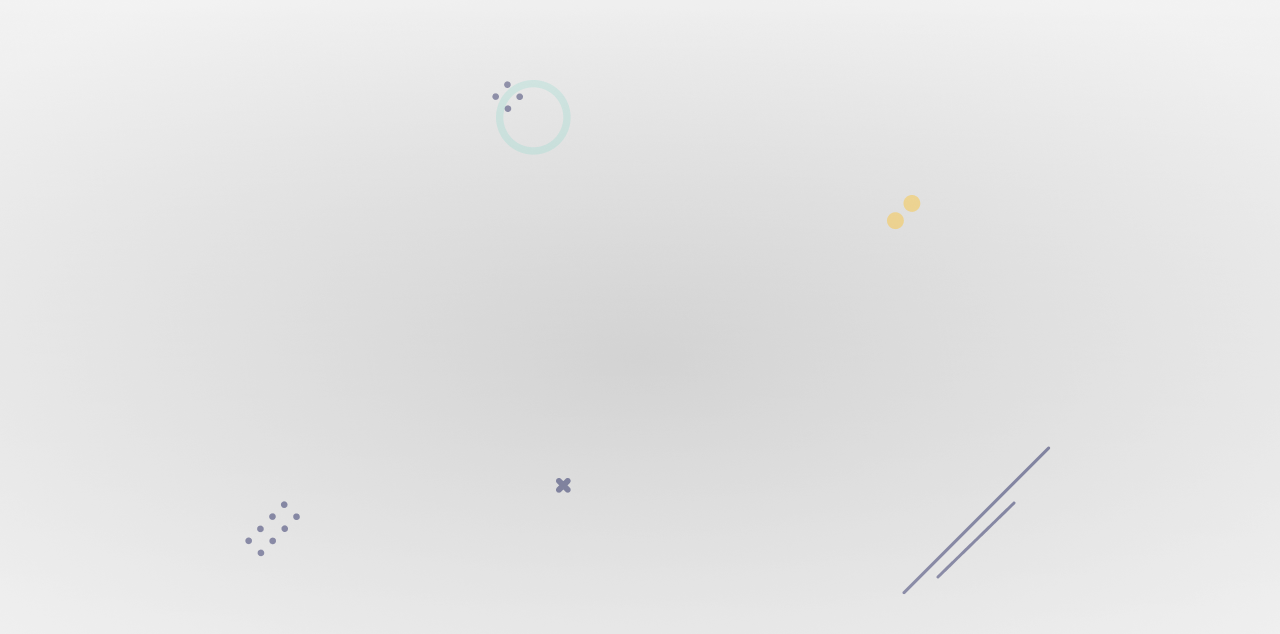
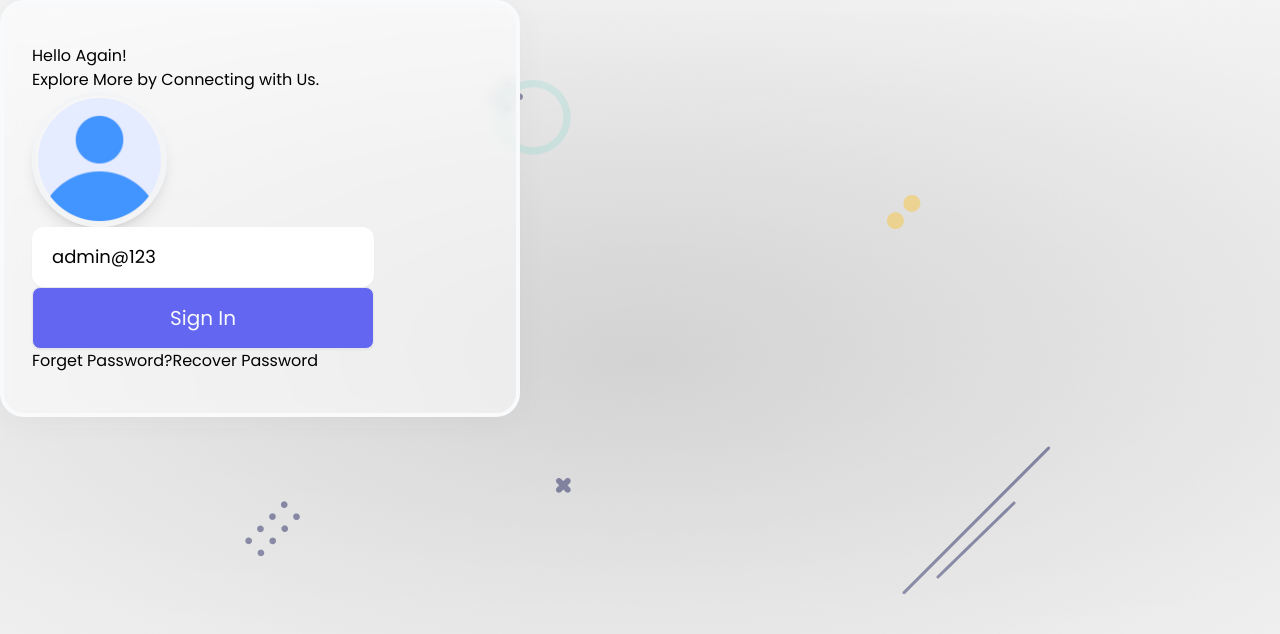
Before and after one commit to htetsoemoe/mern-login-app-with-reset-email, a React (Vite) app in the folder client/: page /password in a window 1280 px wide. Before the commit this address had no page. Shown: the top 634 px of the page. Built offline with nearby package versions, Linux system fonts and the light colour scheme.

Commit message:
using formik in Password component

```diff
--- a/client/src/App.jsx
+++ b/client/src/App.jsx
@@ -7,6 +7,7 @@
 import Recovery from './components/Recovery'
 import Profile from './components/Profile'
 import PageNotFound from './components/PageNotFound'
+import Password from './components/Password'
 
 const App = () => {
   return (
@@ -14,6 +15,9 @@
       <Routes>
         <Route path='/' element={<Username />} />
         <Route path='/register' element={<Register />} />
+        <Route path='/password' element={<Password />} />
+        <Route path='/recovery' element={<Recovery />} />
+        <Route path='/profile' element={<Profile />} />
       </Routes>
     </BrowserRouter>
   )
--- /dev/null
+++ b/client/src/components/Password.jsx
@@ -0,0 +1,66 @@
+import React from 'react'
+import { Link } from 'react-router-dom'
+import avatar from '../assets/profile.png'
+import styles from '../styles/Username.module.css'
+import { Toaster } from 'react-hot-toast'
+import { useFormik } from 'formik'
+import { passwordValidate } from '../helper/validate'
+import { useNavigate } from 'react-router-dom'
+
+const Password = () => {
+    const navigate = useNavigate()
+
+    const formik = useFormik({
+        initialValues: {
+            password: "admin@123"
+        },
+        validate: passwordValidate, // Validation function. Must return an error object or promise that throws an error object where that object keys map to corresponding value.
+        validateOnBlur: false,
+        validateOnChange: false,
+        onSubmit: async (values) => {
+            console.log(values)
+            navigate('/profile')
+        }
+    })
+
+    return (
+        <div className='container mx-auto'>
+            <Toaster position='top-right' reverseOrder={false}></Toaster>
+
+            <div className="flex justify-center items-center h-screen">
+                <div className={styles.glass}>
+
+                    <div className="title flex flex-col items-center gap-2">
+                        <h4 className="text-5xl font-bold">Hello Again!</h4>
+                        <span className="py-4 text-xl w-2/3 text-center text-gray-500">
+                            Explore More by Connecting with Us.
+                        </span>
+                    </div>
+
+                    <form
+                        onSubmit={formik.handleSubmit}
+                        className='py-1'
+                    >
+                        <div className="profile flex justify-center py-4">
+                            <img src={avatar} alt="avatar" className={styles.profile_img} />
+                        </div>
+
+                        <div className="textbox flex flex-col items-center gap-6">
+                            <input {...formik.getFieldProps('password')} type="text" className={styles.textbox} placeholder='Password' />
+                            <button className={styles.btn} type='submit'>Sign In</button>
+                        </div>
+
+                        <div className="text-center py-4">
+                            <span className="text-gray-500">
+                                Forget Password?
+                                <Link to={'/recovery'} className='text-red-500 ml-3 hover:underline'>Recover Password</Link>
+                            </span>
+                        </div>
+                    </form>
+                </div>
+            </div>
+        </div>
+    )
+}
+
+export default Password
--- a/client/src/components/Username.jsx
+++ b/client/src/components/Username.jsx
@@ -5,8 +5,11 @@
 import { Toaster } from 'react-hot-toast'
 import { useFormik } from 'formik'
 import { usernameValidate } from '../helper/validate'
+import { useNavigate } from 'react-router-dom'
 
 const Username = () => {
+  const navigate = useNavigate()
+
   const formik = useFormik({
     initialValues: {
       username: ""
@@ -16,6 +19,7 @@
     validateOnChange: false,
     onSubmit: async (values) => {
       console.log(values)
+      navigate('/password')
     }
   })
 
--- a/client/src/helper/validate.js
+++ b/client/src/helper/validate.js
@@ -3,6 +3,12 @@
 /** validate login page username */
 export async function usernameValidate(values) {
     const errors = usernameVerify({}, values)
+    return errors
+}
+
+/** validate login page password */
+export async function passwordValidate(values) {
+    const errors = passwordVerify({}, values)
     return errors
 }
 
@@ -15,3 +21,21 @@
     }
     return error
 }
+
+/** validate password in password page */
+function passwordVerify(errors = {}, values) {
+    /* eslint-disable no-useless-escape */
+    const specialChars = /[`!@#$%^&*()_+\-=\[\]{};':"\\|,.<>\/?~]/;
+
+    if (!values.password) {
+        errors.password = toast.error('Password Required...!')
+    } else if (values.password.includes(" ")) {
+        errors.password = toast.error('Wrong Password...!')
+    } else if (values.password.length < 4) {
+        errors.password = toast.error('Password must be more than 4 characters long!')
+    } else if (!specialChars.test(values.password)) {
+        errors.password = toast.error('Password must have special character')
+    }
+
+    return errors
+}
```
